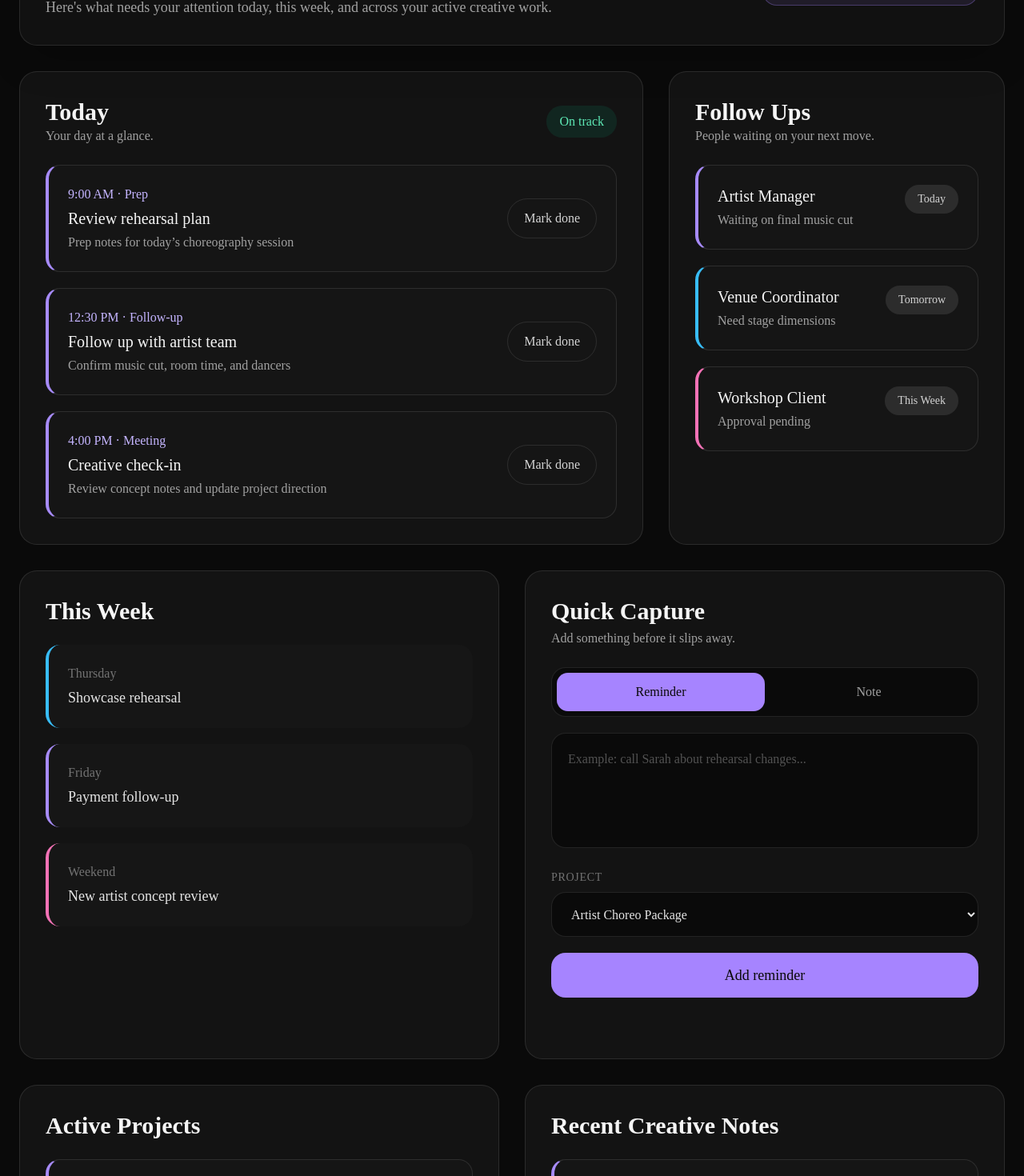
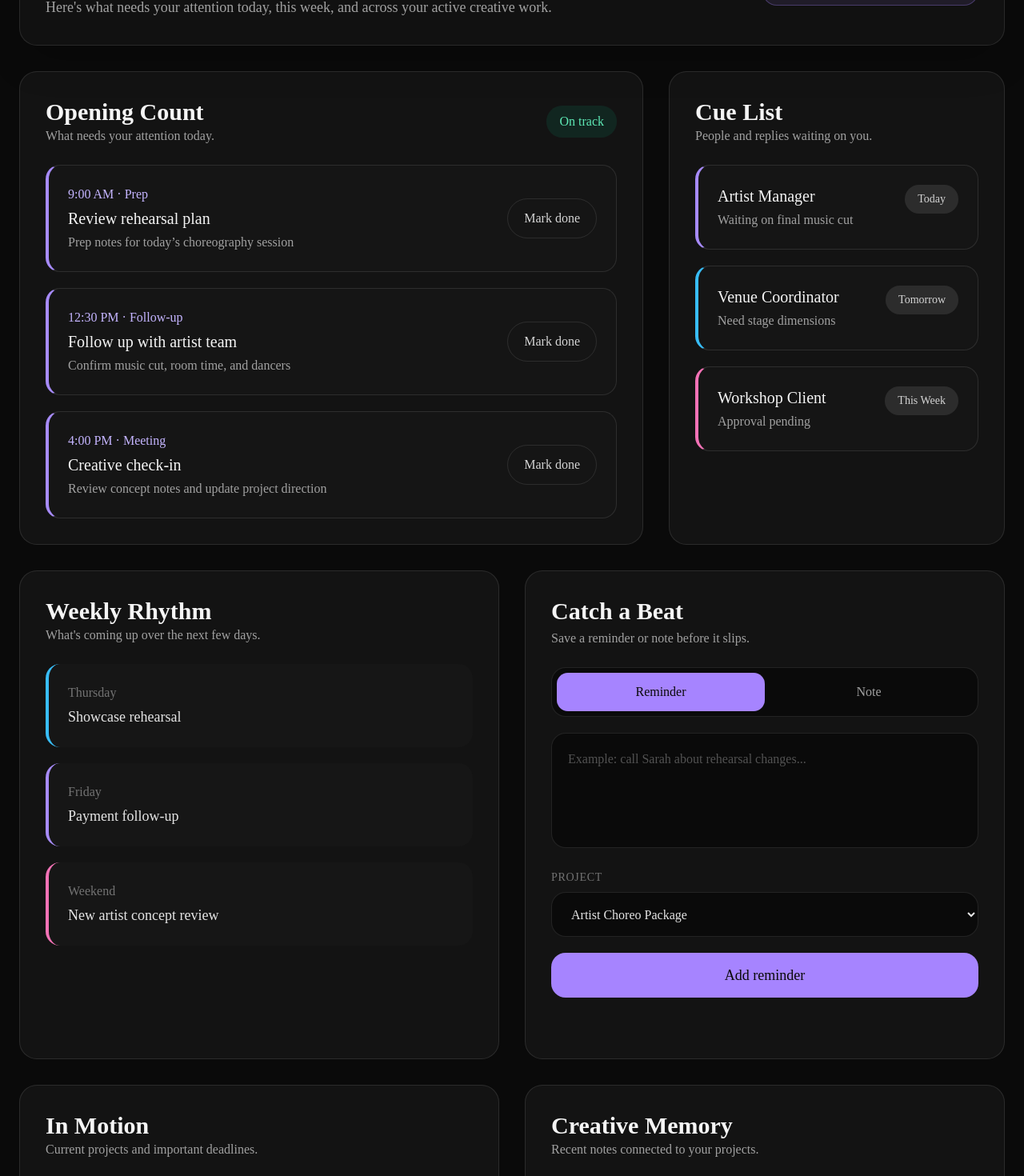
Before and after one commit to jpxch/tempo, a Next.js app: page /dashboard in a window 1280 px wide. Shown: the part 360-1830 px from the top of the page at 80% size. Built offline with nearby package versions, Linux system fonts and the light colour scheme.

Commit message:
feat: update panel titles and descriptions for improved clarity and engagement

```diff
--- a/components/dashboard/FollowUpsPanel.tsx
+++ b/components/dashboard/FollowUpsPanel.tsx
@@ -12,9 +12,9 @@ export function FollowUpsPanel({ followUps, projects }: FollowUpsPanelProps) {
   return (
     <div className="rounded-3xl border border-white/10 bg-white/4 p-6 comfort:p-8">
       <div>
-        <h2 className="text-2xl font-semibold comfort:text-3xl">Follow Ups</h2>
+        <h2 className="text-2xl font-semibold comfort:text-3xl">Cue List</h2>
         <p className="text-sm text-neutral-400 comfort:text-base">
-          People waiting on your next move.
+          People and replies waiting on you.
         </p>
       </div>
 
--- a/components/dashboard/NotesPanel.tsx
+++ b/components/dashboard/NotesPanel.tsx
@@ -11,7 +11,10 @@ export function NotesPanel({ notes, projects }: NotesPanelProps) {
 
   return (
     <div className="rounded-3xl border border-white/10 bg-white/4 p-6 comfort:p-8">
-      <h2 className="text-2xl font-semibold comfort:text-3xl">Recent Creative Notes</h2>
+      <h2 className="text-2xl font-semibold comfort:text-3xl">Creative Memory</h2>
+      <p className="text-sm text-neutral-400 comfort:text-base">
+        Recent notes connected to your projects.
+      </p>
 
       <div className="mt-4 space-y-4 comfort:mt-6 comfort:space-y-5">
         {notes.map((note) => {
--- a/components/dashboard/ProjectsPanel.tsx
+++ b/components/dashboard/ProjectsPanel.tsx
@@ -7,7 +7,10 @@ type ProjectsPanelProps = {
 export function ProjectsPanel({ projects }: ProjectsPanelProps) {
   return (
     <div className="rounded-3xl border border-white/10 bg-white/4 p-6 comfort:p-8">
-      <h2 className="text-2xl font-semibold comfort:text-3xl">Active Projects</h2>
+      <h2 className="text-2xl font-semibold comfort:text-3xl">In Motion</h2>
+      <p className="text-sm text-neutral-400 comfort:text-base">
+        Current projects and important deadlines.
+      </p>
 
       <div className="mt-4 space-y-4 comfort:mt-6 comfort:space-y-5">
         {projects.map((project) => (
--- a/components/dashboard/QuickCapture.tsx
+++ b/components/dashboard/QuickCapture.tsx
@@ -52,10 +52,10 @@ export function QuickCapture({ projects, onAddReminder, onAddNote }: QuickCaptur
 
   return (
     <div className="rounded-3xl border border-white/10 bg-white/4 p-6 comfort:p-8">
-      <h2 className="text-2xl font-semibold comfort:text-3xl">Quick Capture</h2>
+      <h2 className="text-2xl font-semibold comfort:text-3xl">Catch a Beat</h2>
 
       <p className="mt-1 text-sm text-neutral-400 comfort:text-base">
-        Add something before it slips away.
+        Save a reminder or note before it slips.
       </p>
 
       <form className="mt-4 space-y-4 comfort:mt-6 comfort:space-y-5" onSubmit={handleSubmit}>
--- a/components/dashboard/TodayPanel.tsx
+++ b/components/dashboard/TodayPanel.tsx
@@ -13,8 +13,10 @@ export function TodayPanel({ items, projects }: TodayPanelProps) {
     <div className="rounded-3xl border border-white/10 bg-white/4 p-6 comfort:p-8">
       <div className="mb-5 flex items-center justify-between comfort:mb-6">
         <div>
-          <h2 className="text-2xl font-semibold comfort:text-3xl">Today</h2>
-          <p className="text-sm text-neutral-400 comfort:text-base">Your day at a glance.</p>
+          <h2 className="text-2xl font-semibold comfort:text-3xl">Opening Count</h2>
+          <p className="text-sm text-neutral-400 comfort:text-base">
+            What needs your attention today.
+          </p>
         </div>
 
         <span className="rounded-full bg-emerald-400/10 px-3 py-1 text-sm text-emerald-300 comfort:px-4 comfort:py-2 comfort:text-base">
--- a/components/dashboard/WeekPanel.tsx
+++ b/components/dashboard/WeekPanel.tsx
@@ -11,7 +11,10 @@ export function WeekPanel({ items, projects }: WeekPanelProps) {
 
   return (
     <div className="rounded-3xl border border-white/10 bg-white/4 p-6 comfort:p-8">
-      <h2 className="text-2xl font-semibold comfort:text-3xl">This Week</h2>
+      <h2 className="text-2xl font-semibold comfort:text-3xl">Weekly Rhythm</h2>
+      <p className="text-sm text-neutral-400 comfort:text-base">
+        What&apos;s coming up over the next few days.
+      </p>
 
       <div className="mt-4 space-y-3 comfort:mt-6 comfort:space-y-5">
         {items.map((item) => (
```
